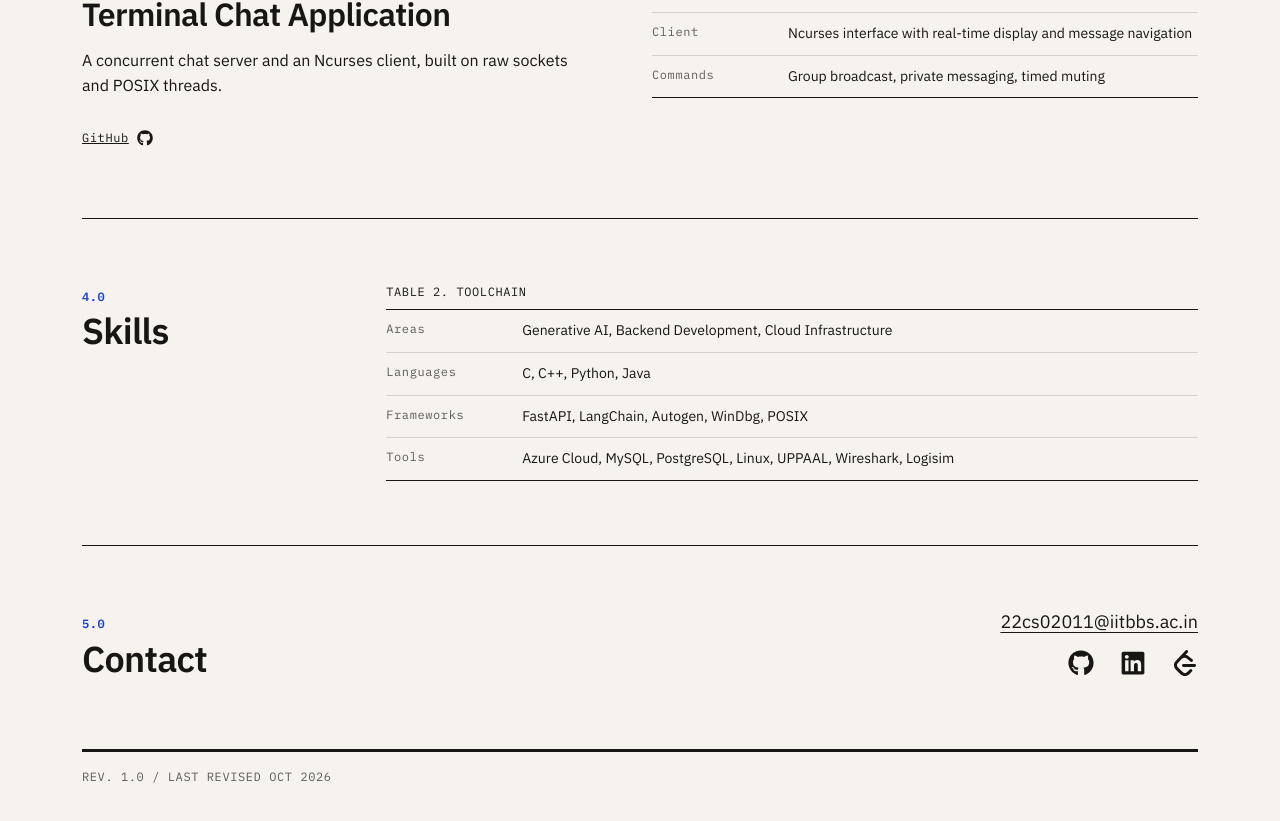
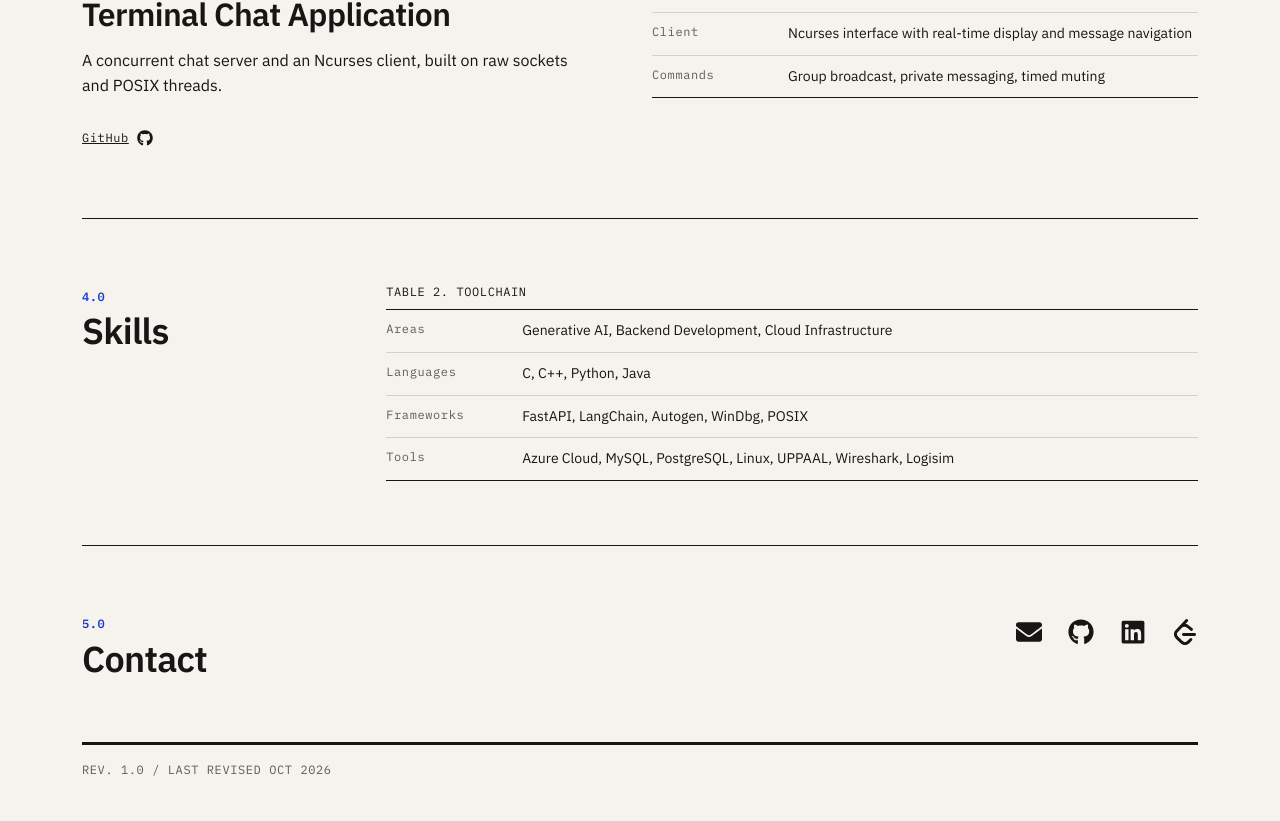
Before and after one commit to Atharva-Penkar/portfolio, a React app: page / in a window 1280 px wide. Shown: the part 3114-3935 px from the top of the page. Built offline with nearby package versions, Linux system fonts and the light colour scheme; the HTML template or start-up script is replaced by a standard one.

Commit message:
refactor ContactBlock component to use dynamic links and icons; update styles for better layout

```diff
--- a/src/components/contact_block/contactBlock.jsx
+++ b/src/components/contact_block/contactBlock.jsx
@@ -3,25 +3,28 @@ import Icon from "../icons/icons.jsx";
 import styles from "./contactBlock.module.css";
 
 export default function ContactBlock() {
+  const links = [
+    { label: "Email", href: `mailto:${profile.email}`, icon: "mail" },
+    ...profile.links,
+  ];
+
   return (
-    <div className={styles.block}>
-      <a className={styles.email} href={`mailto:${profile.email}`}>
-        {profile.email}
-      </a>
-      <div className={`${styles.links} mono`}>
-        {profile.links.map((link) => (
+    <div className={styles.links}>
+      {links.map((link) => {
+        const external = link.href.startsWith("http");
+        return (
           <a
             key={link.label}
             href={link.href}
-            target="_blank"
-            rel="noreferrer"
+            target={external ? "_blank" : undefined}
+            rel={external ? "noreferrer" : undefined}
             aria-label={link.label}
             title={link.label}
           >
             <Icon name={link.icon} size={26} />
           </a>
-        ))}
-      </div>
+        );
+      })}
     </div>
   );
 }
--- a/src/components/contact_block/contactBlock.module.css
+++ b/src/components/contact_block/contactBlock.module.css
@@ -16,8 +16,8 @@
 .links {
   display: flex;
   flex-wrap: wrap;
+  justify-content: flex-end;
   gap: var(--space-2);
-  margin-top: var(--space-2);
   margin-right: -9px;
 }
 
--- a/src/components/icons/icons.jsx
+++ b/src/components/icons/icons.jsx
@@ -1,7 +1,8 @@
-import { FaGithub, FaLinkedin } from "react-icons/fa";
+import { FaEnvelope, FaGithub, FaLinkedin } from "react-icons/fa";
 import { SiLeetcode } from "react-icons/si";
 
 const icons = {
+  mail: FaEnvelope,
   github: FaGithub,
   linkedin: FaLinkedin,
   leetcode: SiLeetcode,
```
